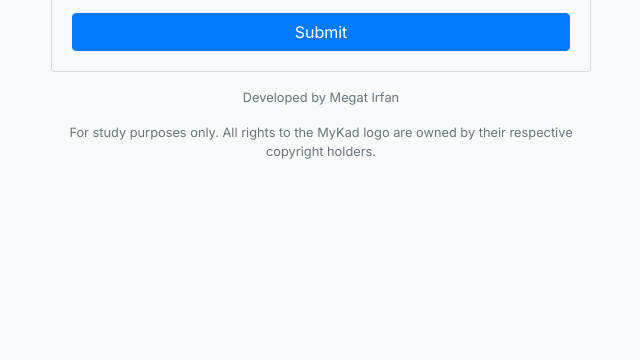
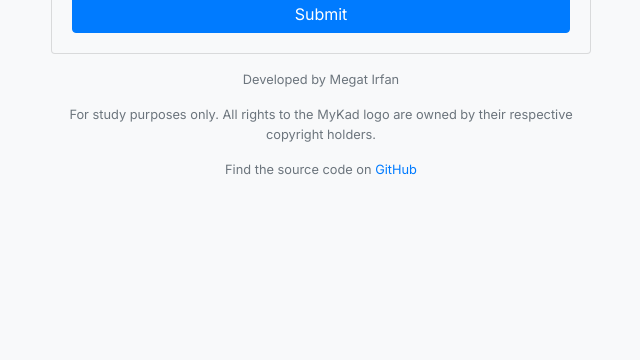
Before and after one commit to MegatIrfan/Mykad-Extractor-Information, a plain HTML site: page index.html in a window 1280 px wide. Shown: the part 440-800 px from the top of the page, without its empty margins (319-959 px from the left). Drawn offline with nearby package versions, Linux system fonts and the light colour scheme; some packages are replaced by stand-ins of ours; a script that the page names is missing.

Commit message:
Update index.html

```diff
--- a/index.html
+++ b/index.html
@@ -36,6 +36,7 @@
 
                     <p class="text-center mt-3 small text-muted">Developed by Megat Irfan</p>
                     <p class="small text-muted text-center">For study purposes only. All rights to the MyKad logo are owned by their respective copyright holders.</p>
+                    <p class="small text-muted text-center">Find the source code on <a href="https://github.com/MegatIrfan/Mykad-Extractor-Information">GitHub</a></p>
 
             </div>
             </div>
```
